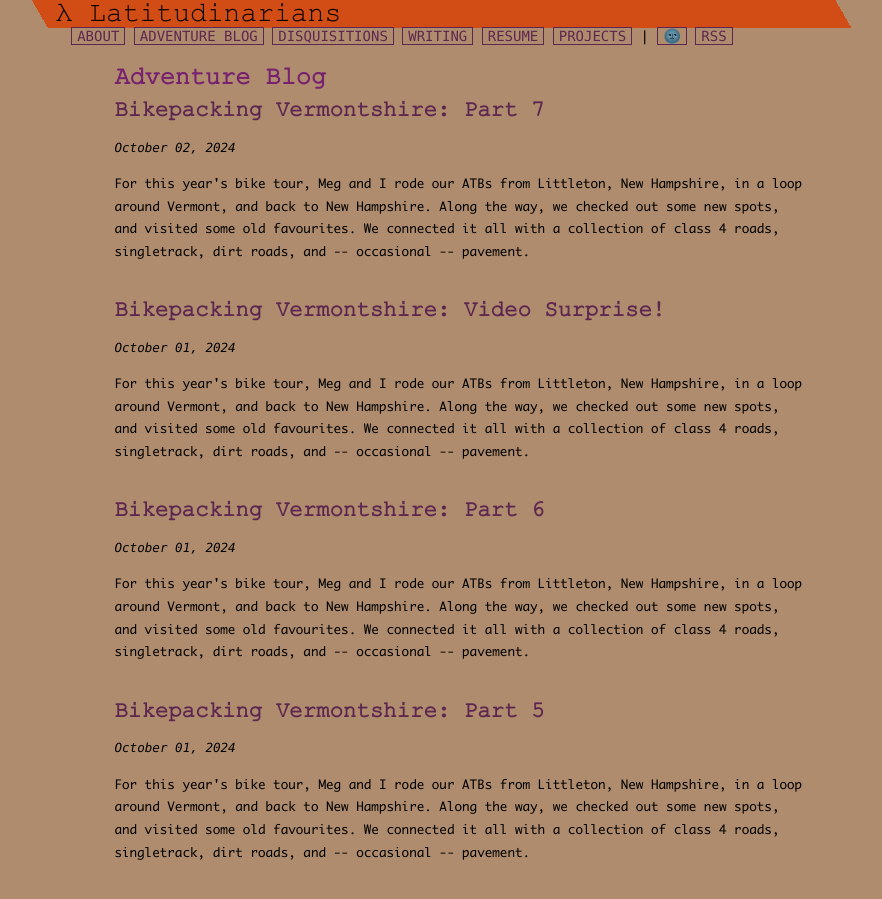
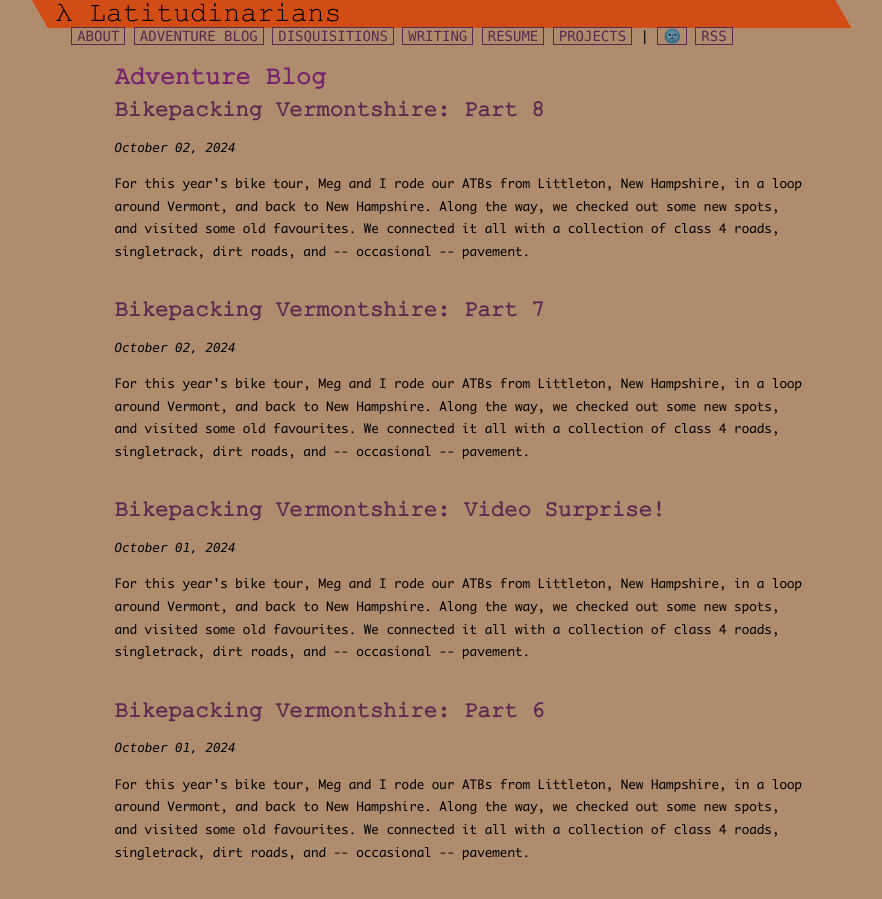
Before and after one commit to nathan-contino/nathan-contino.github.io, a Jekyll site: the page built from _pages/blog.html, in a window 1280 px wide and 900 px high. Shown: the whole window, without its empty margins (180-1062 px from the left). Built offline with Jekyll 4.4.1, drawn with Linux system fonts in a browser that asks for light colours.

Commit message:
Vermontshire bike beerpacking: the epic conclusion

```diff
--- a/_posts/blog/2024-09-26-bikepacking-vt-nh-7.md
+++ b/_posts/blog/2024-09-26-bikepacking-vt-nh-7.md
@@ -51,7 +51,7 @@
 
 {% include figure.html url="2024_09_27/13.webp" description="at least we saw highland cows" %}
 
-For lunch, we swung by an old favourite: the Marshfield Country Store, home of the [The Hot, Instagrammable, FOMO, [Zoomer, Calzone, nearby Meg's Favourite Waterfall](/blog/2022/10/01/the-great-northern-vt-adventure-pt2.html). This time, we only ordered a sub, and naturally picked up a four-pack of Alchemist's Heady Topper to-go. We _did_ have to refrigerate that sandwich, after all! An older Vermont man complimented Meg's Brooks saddle; we bonded over a mutual love of desiccated animal carcasses.
+For lunch, we swung by an old favourite: the Marshfield Country Store, home of the [The Hot, Instagrammable, FOMO, [Zoomer, Calzone, nearby Meg's Favourite Waterfall](/blog/2022/10/02/the-great-northern-vt-adventure-pt2.html). This time, we only ordered a sub, and naturally picked up a four-pack of Alchemist's Heady Topper to-go. We _did_ have to refrigerate that sandwich, after all! An older Vermont man complimented Meg's Brooks saddle; we bonded over a mutual love of desiccated animal carcasses.
 
 {% include figure.html url="2024_09_27/14.webp" description="confirmed wooly spotting" %}
 
@@ -89,7 +89,7 @@
 
 And so the race was on. We rolled along the old railroad bed at blistering, record speeds, determined to make it home to a warm bed before dark.
 
-The rest of the old railroad bed in Groton was kind of weird. A couple of miles after our lunch spot, the flood damage was quite serious. It became immediately obvious why we didn't see any other bicycles on this trail: the ruts created by flooding were just too deep for most bikes. Fortunately our rigs are set up for class 4 roads, so we mostly rolled right through the damage. But in a few spots, even we had to walk or carry the bikes over several foot deep cracks in the earth. Crazy to see the difference from just two years ago, when the trail was [full of people riding normal bicycles, including even a baby in a trailer pulled behind a bike](/blog/2022/10/01/the-great-northern-vt-adventure-pt2.html).
+The rest of the old railroad bed in Groton was kind of weird. A couple of miles after our lunch spot, the flood damage was quite serious. It became immediately obvious why we didn't see any other bicycles on this trail: the ruts created by flooding were just too deep for most bikes. Fortunately our rigs are set up for class 4 roads, so we mostly rolled right through the damage. But in a few spots, even we had to walk or carry the bikes over several foot deep cracks in the earth. Crazy to see the difference from just two years ago, when the trail was [full of people riding normal bicycles, including even a baby in a trailer pulled behind a bike](/blog/2022/10/02/the-great-northern-vt-adventure-pt2.html).
 
 We were even more intrigued when we came to a road crossing, and saw a 'trail closed' sign draped along the gate that blocks cars from using the trail. The sign faced opposite us, but we never saw any 'trail closed' sign when we entered the trail from the North end. So we kept cruising along the trail; if the state can't even bother to mark every entrance, and we're fully capable of riding down the trail, and we don't plan on suing the state if we get hurt, who cares?
 
--- /dev/null
+++ b/_posts/blog/2024-09-26-bikepacking-vt-nh-8.md
@@ -0,0 +1,98 @@
+---
+title:  "Bikepacking Vermontshire: Part 8"
+date:   2024-10-02 20:23:53 +s0500
+layout: default
+categories: blog
+---
+
+For this year's bike tour, Meg and I rode our ATBs from Littleton, New Hampshire, in a loop around Vermont, and back to New Hampshire. Along the way, we checked out some new spots, and visited some old favourites. We connected it all with a collection of class 4 roads, singletrack, dirt roads, and -- occasional -- pavement.
+
+<!-- readmore -->
+
+On the eighth day, we rested. OK, I took a ride up to Linda's Lookout on a bunch of local black diamond town trails. And we went to Wildbloom again to catch up with friends (and hit up a local food truck before they close for the season). But we mostly rested.
+
+{% include figure.html url="2024_09_29/1.webp" description="linda's, on day eight" %}
+
+But on the _ninth_ day, we took our _other_ bikes -- the touring ones -- over to East Burke, Vermont, for some dirt road (and unintentional class 4 road) riding. The weather was perfect, the skies were blue, the tourists were all heading home by early afternoon, and after a week of riding, we still hadn't flushed all of our bicycle riding needs out of our systems.
+
+So we did a little loop on some dirt roads, singletrack, and class 4. We stopped by the [Lyndonville Bagel Depot](https://www.wcax.com/2024/09/01/lyndonville-bagel-depot-reopens-after-july-flood-damage/) for breakfast. We grabbed some caffeine (and obligatory delicious donuts) at the best coffee place in the area, the [Coffee Cabin](https://www.instagram.com/thecoffeecabinvt/) (and learned that not only will they remain open all winter -- they're starting a basic diner in the same building as the Orange Rind!). I look forward to sampling Becky and Logan's take on the Crunch Wrap -- if their donuts and coffee are any indication, it'll be serious competition to the Crunch Wraps at Ranch Camp and Mad Taco in NYS.
+
+{% include figure.html url="2024_09_29/2.webp" description="singletrack" %}
+
+{% include figure.html url="2024_09_29/3.webp" description="dirt roads" %}
+
+{% include figure.html url="2024_09_29/4.webp" description="viewz" %}
+
+{% include figure.html url="2024_09_29/5_5.webp" description="peak views" %}
+
+{% include figure.html url="2024_09_29/5_6.webp" description="more peak views" %}
+
+{% include figure.html url="2024_09_29/5_7.webp" description="even more peak views" %}
+
+We wound up on only one class 4 road. It was a blast.
+
+{% include figure.html url="2024_09_29/5.webp" description="great class 4 road" %}
+
+{% include figure.html url="2024_09_29/6.webp" description="wooly" %}
+
+Halfway through our ride, we enjoyed a rest stop at Dirt Church Brewing. A couple of beers, some food truck wings and fries later, we continued along.
+
+{% include figure.html url="2024_09_29/6_5.webp" description="dirt church chillin" %}
+
+{% include figure.html url="2024_09_29/7.webp" description="dirt church chillin, other perspective" %}
+
+{% include figure.html url="2024_09_29/8.webp" description="dirt church v cute" %}
+
+We only hit one flood-destroyed bridge, which was easy to route around.
+
+{% include figure.html url="2024_09_29/9.webp" description="not a vt dirt ride in 2024 if you don't hit a broken bridge" %}
+
+{% include figure.html url="2024_09_29/10_5.webp" description="no problem" %}
+
+{% include figure.html url="2024_09_29/10.webp" description="we'll just ride around it" %}
+
+{% include figure.html url="2024_09_29/11_5.webp" description="more singletrack bc why not" %}
+
+{% include figure.html url="2024_09_29/11_6.webp" description="meg lets me pose with my other gf, da mountain" %}
+
+{% include figure.html url="2024_09_29/11.webp" description="nice colours" %}
+
+{% include figure.html url="2024_09_29/12.webp" description="nice views" %}
+
+Only one dog approached us. Fortunately he was nice.
+
+We finished up our ride -- and our 2024 Autumn holiday -- with a spectacular sunset at The Hub. Meg took some time to watercolor the view; I started work on some blog posts.
+
+{% include figure.html url="2024_09_29/13_5.webp" description="art time" %}
+
+{% include figure.html url="2024_09_29/13.webp" description="meg hard at work" %}
+
+{% include figure.html url="2024_09_29/14.webp" description="me being silly with perspective" %}
+
+{% include figure.html url="2024_09_29/15.webp" description="capturing the moment of sunset" %}
+
+{% include figure.html url="2024_09_29/16.webp" description="dusk sets in" %}
+
+{% include figure.html url="2024_09_29/17.webp" description="art complete" %}
+
+It was a very good day.
+
+## Conclusion
+
+So, overall how did this trip go?
+
+Some good, some bad. Our routing was a little ambitious, particularly for the first couple of days, considering we didn't build in any rest stops (because there weren't any!) and we were wild camping.
+
+Wild camping went well. We found campsites each night. However, at the end of a long day of riding, a $30-40 campsite doesn't seem like a massive expense. And it's nice to know that you're unlikely to be disturbed by any animals or Creatures of the Night.
+
+Our Moonshiners worked well, and except for Meg's (known, anticipated) brake pad issue, and my inadequately-tightened rack, nothing malfunctioned on us. But even though the Moonshiners are really fun rigs for singletrack and class 4, they feel like overkill on dirt and pavement, especially loaded. The 1x gearing is also just... not as easy as Meg's 3x touring bike setup. Throw a load on that, and some grades become really unpleasant to pedal up. I think we'll lean towards more touring-style trips in the future -- dirt roads, class 4, and light singletrack are fine! But pavement is an unfortunate necessity, and our touring bikes are just more fun across all of those different, essential surfaces. From now on, we'll reserve the Moonshiners for their strengths: day trips where we want to ride miles and miles of singletrack _and_ dirt roads, overnighters on singletrack and class 4 roads, and of course all of our mountain biking. Because [mountain biking is silly](/blog/2022/06/21/mountain-biking-is-silly.html).
+
+Weather is always unpredictable, but we got a pretty awful draw this trip. Easily our worst ever, with two days of serious rainfall totalling multiple inches across almost our entire route. I'm grateful that we didn't get soaked either of the first two days -- some of that class 4 would have been damn near impassible -- but two days in a row of rain really sucks. It definitely sours your spirits and detracts from the ride. That's probably a big part of why we didn't even try to stay a seventh night in Vermont; some of our gear was still wet, and we just wanted a warm, dry bed and a shower.
+
+We had a lot of great social interaction this trip. Lots of chats with business owners, beertenders, campsite managers, other bikepackers, and locals. When I'm out on the bike, it's becoming increasingly easy to spontaneously chat with random people. I wish I was better at that skill in 'real life', but maybe this is a good way to practice.
+
+Finally: I don't really understand how bikepacking works. Our other bikes are more like traditional touring rigs, even if we take them on a lot of rugged terrain. Touring rigs traditionally use panniers, which are easy to put on and take off. We both used smaller panniers for this trip, and -- as our initial gear struggles show -- we had a hard time trimming down our equipment to fit into those small containers. We didn't bring any of our cooking equipment. Sleeping supplies, water, and the bear bag took up at least 80% of our space. I suspect most bikepackers don't bother worrying about bears, but that feels irresponsible to me. And when autumn nightly lows can easily drop below freezing in Vermont, I'm not comfortable bringing my smaller summer sleeping bag. So I suspect most bikepackers omit a lot of safety gear for camping, bears (and critters like racoons), and get by with the smallest containers of water possible. Oh, and they probably don't bring many changes of clothes -- if they do, they're probably not bringing a full set of rain gear, or a change of shoes (Meg eliminated her sandals to save space even with our massive bags, by bikepacking standards). That doesn't even include all the equipment you need to fix issues with your bike, purify water, keep yourself warm at night, and batteries, headlamps, and more. God forbid you try to pack a book or a notebook.
+
+All in all, I don't want to be a pack rat when it comes to my supplies. But our touring rigs are already pretty scant. It's hard to imagine _responsibly_ packing much less than this. The only thing I could reasonably eliminate is water, but there are plenty of places where you'd have to pack more anyway because you don't have constant freshwater stream access like we have in Vermont.
+
+So we'll probably plan a bike tour next, though I'm sure we'll route on some crazy terrain and bushwhack at some point. Maybe we'll do something on one of the Eurovelo routes. Perhaps we'll try Japan, or South Korea, or New Zealand. Maybe we'll finally get to Ireland. Or maybe we'll finally devote to a multi-month tour in the next few years. All I know is, we've really dialed in our preferences and abilities, and there's so much to look forward to.
```
